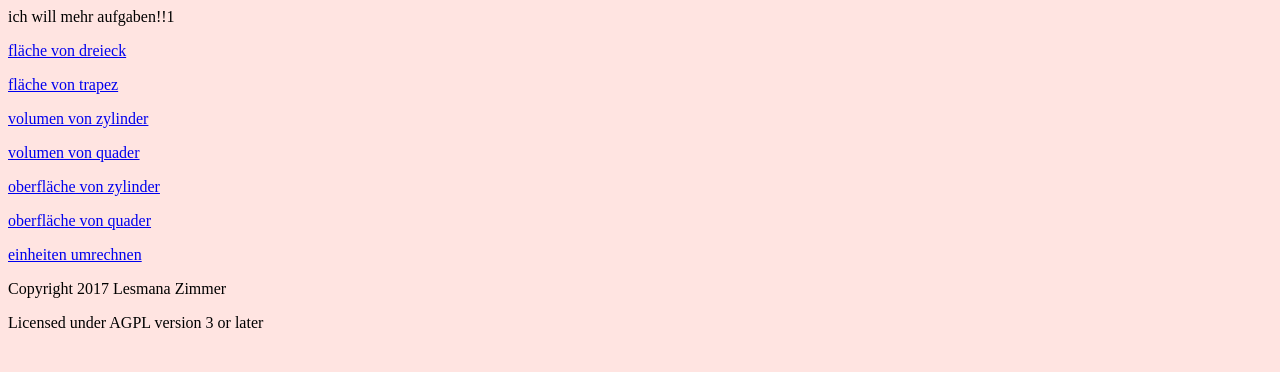
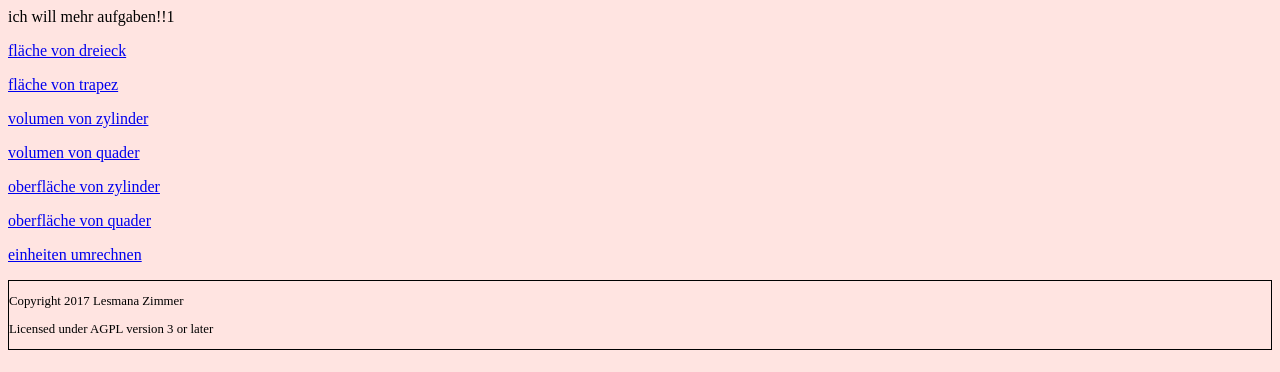
Before and after one commit to lesmana/mehr-aufgaben-webseite, a website: page src/index.html in a window 1280 px wide. Drawn offline with Linux system fonts and the light colour scheme.

Commit message:
style footer

```diff
--- a/src/index.html
+++ b/src/index.html
@@ -5,6 +5,7 @@
 <meta name="viewport" content="width=device-width, initial-scale=1.0">
 <title>mehr aufgaben</title>
 <script src="debug.js"></script>
+<link rel="stylesheet" href="style.css">
 </head>
 
 <body>
--- /dev/null
+++ b/src/style.css
@@ -0,0 +1,4 @@
+footer {
+  border: 1px solid black;
+  font-size: 80%;
+}
```
